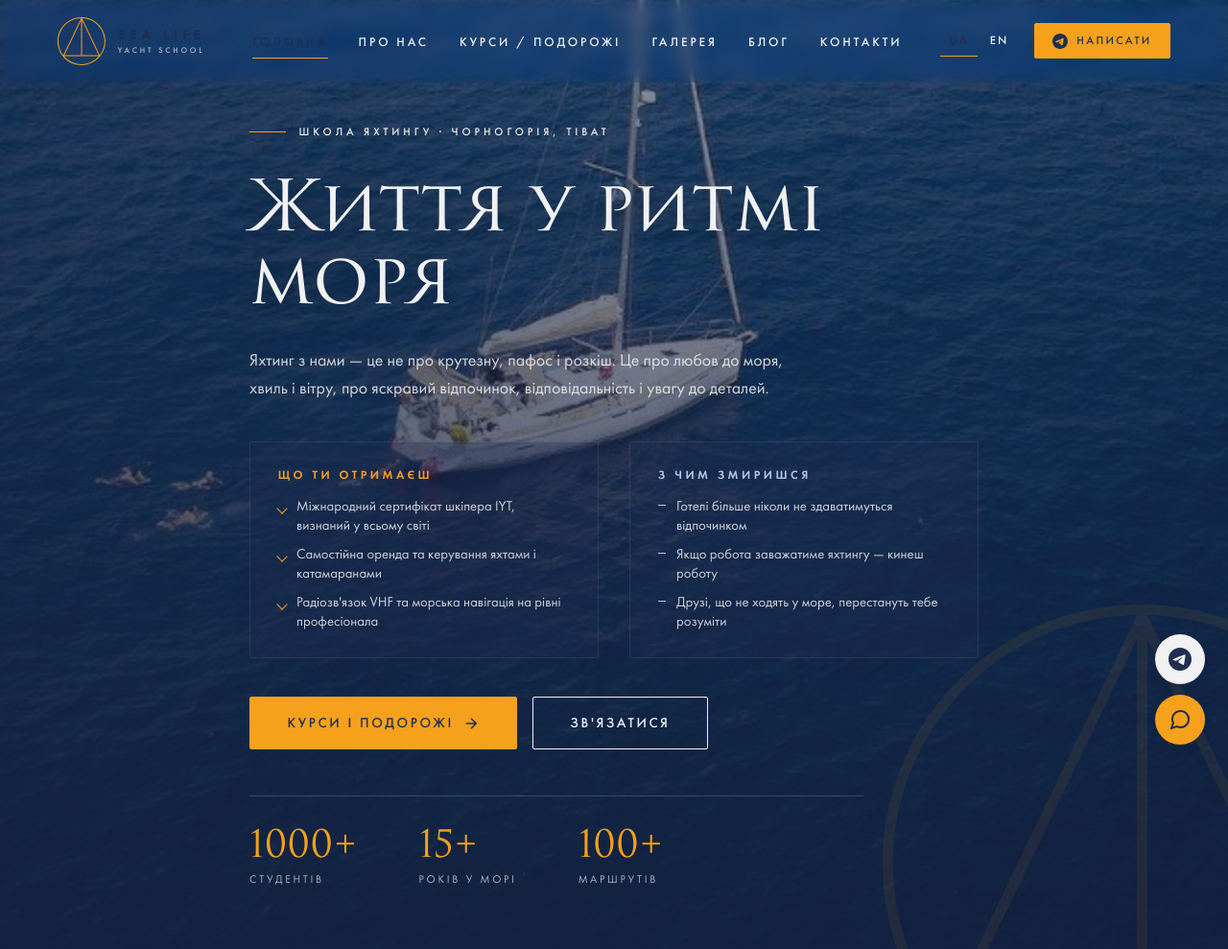
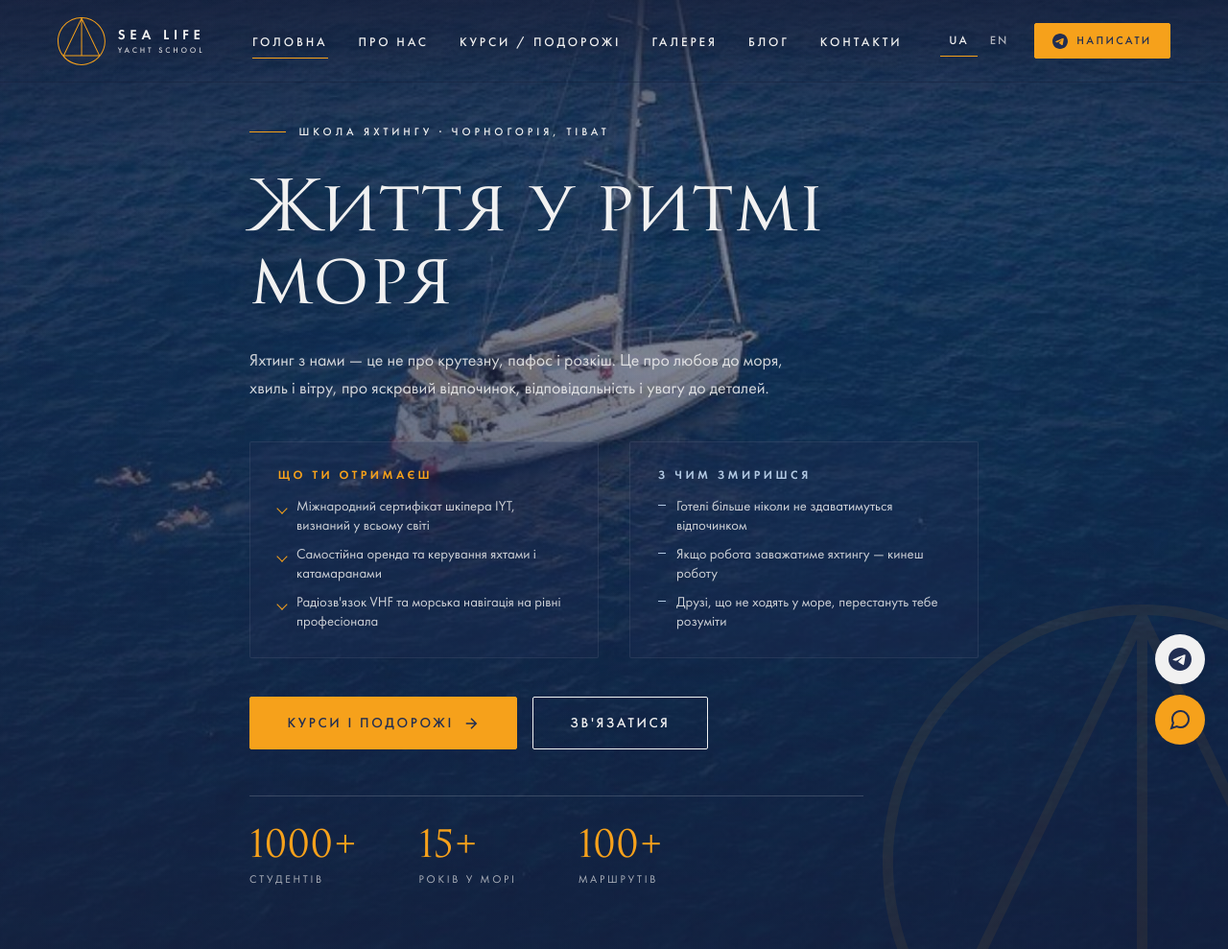
Before and after one commit to rivnefurniture-lab/sealife-yacht, a Flask app: page / in a window 1280 px wide. Shown: the top 989 px of the page at 96% size. Run offline with Flask 3, Linux system fonts and the light colour scheme.

Commit message:
fix: header readability over hero
- Add subtle navy gradient under header (top of hero) so cream nav reads
- Add text-shadow on all transparent-state header links/logo
- Active nav link and active lang switch stay cream (not navy) over hero
- Stronger overlay at top + bottom of hero, lighter middle so the sea still breathes

```diff
--- a/static/css/style.css
+++ b/static/css/style.css
@@ -316,22 +316,34 @@ main { min-height: 60vh; }
     top: 0; left: 0; right: 0;
     z-index: 100;
     padding: 1.1rem 0;
-    background: rgba(255, 255, 255, 0.0);
-    backdrop-filter: saturate(140%) blur(8px);
-    -webkit-backdrop-filter: saturate(140%) blur(8px);
+    background: linear-gradient(180deg, rgba(22, 31, 58, 0.45) 0%, rgba(22, 31, 58, 0.0) 100%);
     border-bottom: 1px solid transparent;
-    transition: var(--transition-base);
+    transition: background var(--transition-base), padding var(--transition-base), box-shadow var(--transition-base), border-color var(--transition-base);
 }
-.header .logo, .header .nav-link, .header .lang-switch a { color: var(--cream); }
-.header .logo-text span { color: rgba(241, 241, 241, 0.72); }
+.header .logo,
+.header .nav-link,
+.header .lang-switch a,
+.header .logo-text {
+    color: var(--cream);
+    text-shadow: 0 1px 12px rgba(0, 0, 0, 0.35);
+}
+.header .logo-text span { color: rgba(241, 241, 241, 0.85); }
+.header .nav-link.active { color: var(--cream); }
+.header .lang-switch a { color: rgba(241, 241, 241, 0.7); }
+.header .lang-switch a.active { color: var(--cream); border-bottom-color: var(--yellow); }
 .header .mobile-toggle span { background: var(--cream); }
 .header.scrolled {
     background: rgba(255, 255, 255, 0.96);
+    backdrop-filter: saturate(140%) blur(14px);
+    -webkit-backdrop-filter: saturate(140%) blur(14px);
     border-bottom-color: var(--navy-10);
     box-shadow: var(--shadow-sm);
     padding: 0.65rem 0;
 }
-.header.scrolled .logo, .header.scrolled .nav-link, .header.scrolled .lang-switch a { color: var(--navy); }
+.header.scrolled .logo,
+.header.scrolled .nav-link,
+.header.scrolled .lang-switch a,
+.header.scrolled .logo-text { color: var(--navy); text-shadow: none; }
 .header.scrolled .logo-text span { color: var(--navy-70); }
 .header.scrolled .lang-switch a:not(.active) { color: var(--navy-50); }
 .header.scrolled .mobile-toggle span { background: var(--navy); }
@@ -463,8 +475,8 @@ main { min-height: 60vh; }
     inset: 0;
     z-index: 1;
     background:
-        linear-gradient(180deg, rgba(22, 31, 58, 0.28) 0%, rgba(22, 31, 58, 0.55) 65%, rgba(22, 31, 58, 0.72) 100%),
-        linear-gradient(90deg, rgba(22, 31, 58, 0.25) 0%, transparent 55%);
+        linear-gradient(180deg, rgba(22, 31, 58, 0.72) 0%, rgba(22, 31, 58, 0.32) 18%, rgba(22, 31, 58, 0.42) 55%, rgba(22, 31, 58, 0.72) 100%),
+        linear-gradient(90deg, rgba(22, 31, 58, 0.28) 0%, transparent 55%);
 }
 .hero .container { position: relative; z-index: 2; }
 
```
